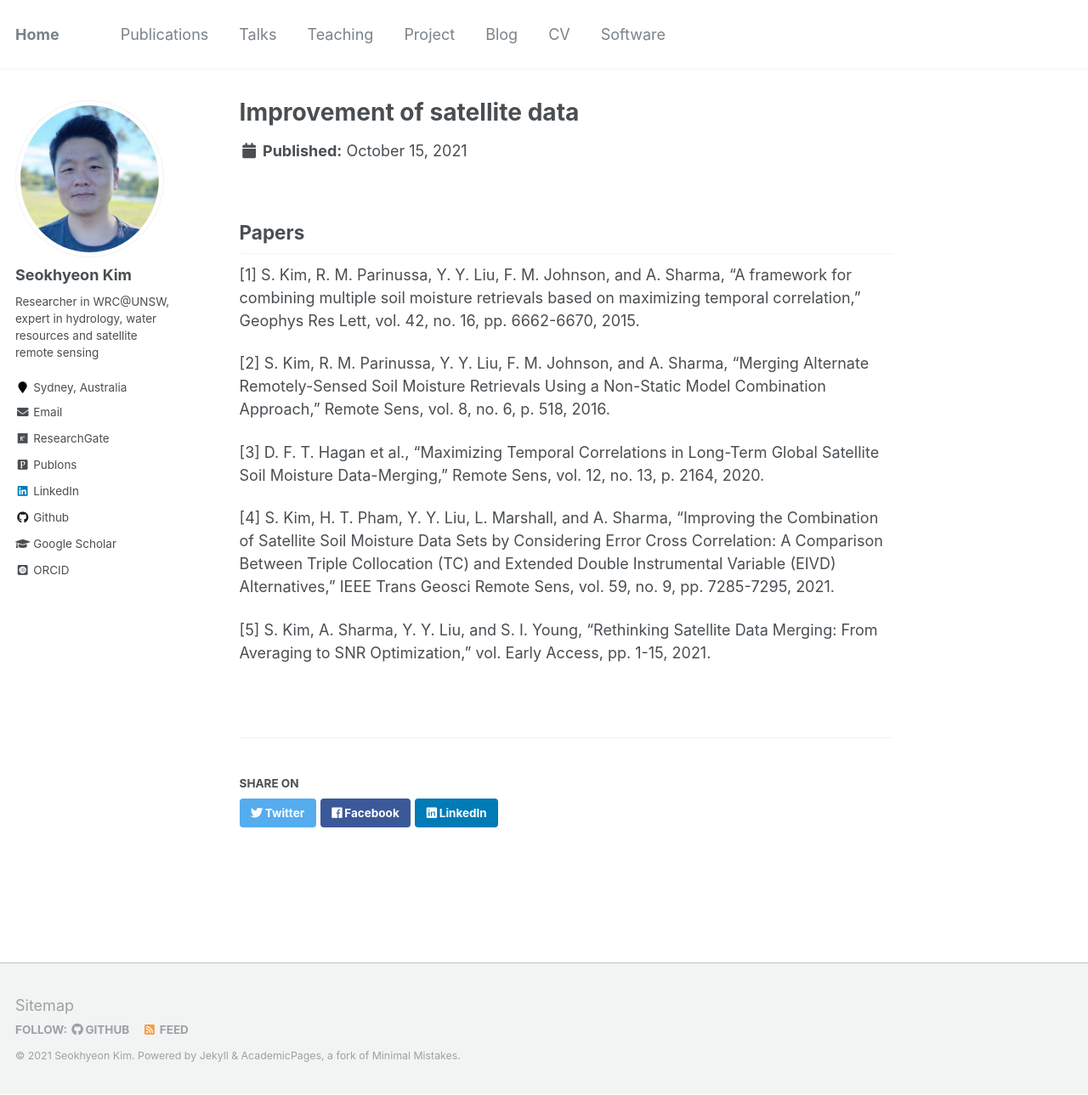
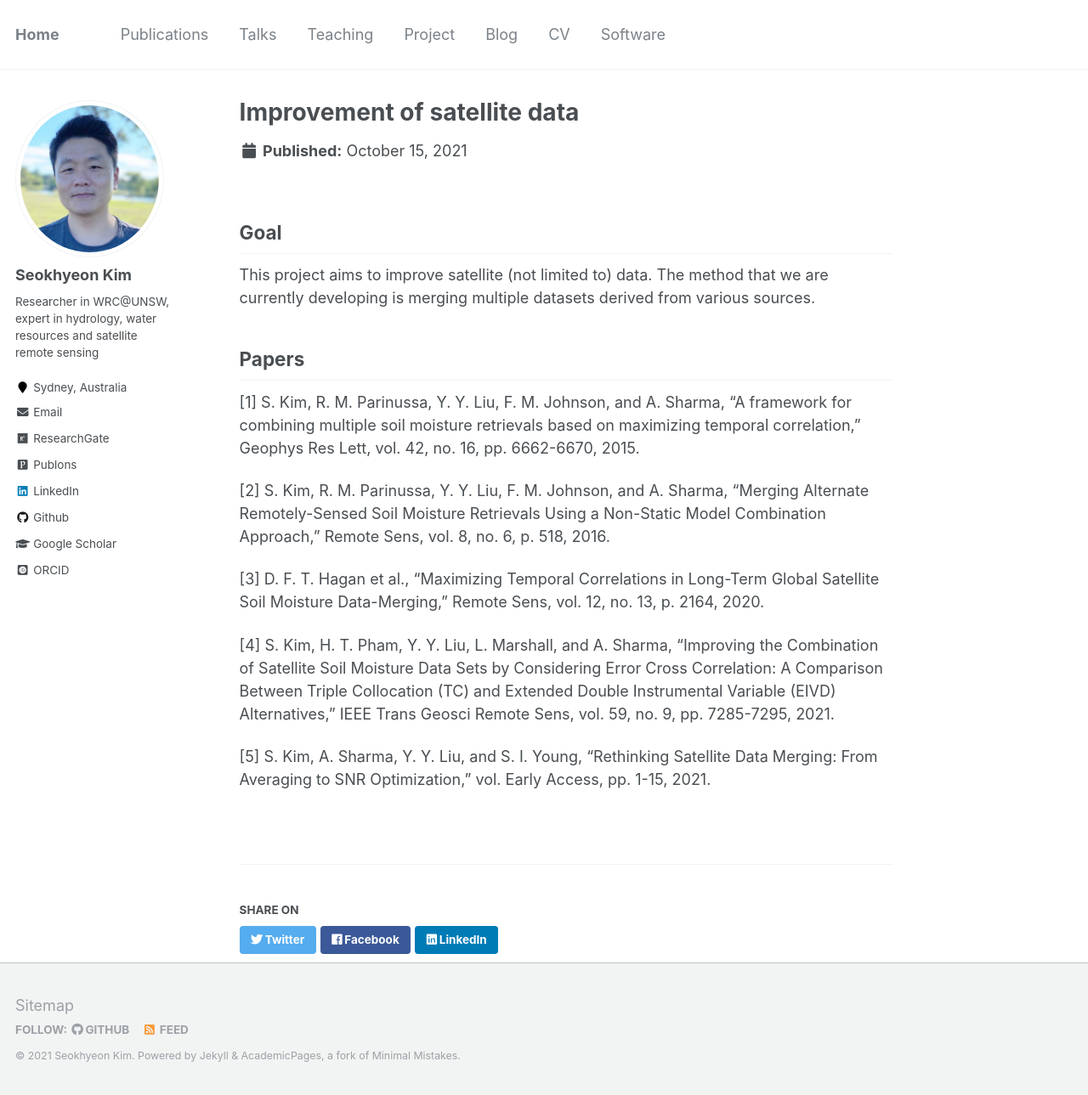
Before and after one commit to uawds/SanghoonJunWater.github.io, a Jekyll site: the page built from _portfolio/project-1_dataImprove.md, in a window 1280 px wide and 1289 px high. Shown: the whole window at 85% size. Built offline with Jekyll 4.4.1, drawn with Linux system fonts in a browser that asks for light colours; some web fonts are replaced.

Commit message:
Update project-1_dataImprove.md

```diff
--- a/_portfolio/project-1_dataImprove.md
+++ b/_portfolio/project-1_dataImprove.md
@@ -3,6 +3,8 @@ title: "Improvement of satellite data"
 excerpt: "This project aims to improve satellite (not limited to) data. The method that we are currently developing is merging multiple datasets derived from various sources"
 collection: project
 ---
+## Goal
+This project aims to improve satellite (not limited to) data. The method that we are currently developing is merging multiple datasets derived from various sources.
 
 ## Papers
 [1]	S. Kim, R. M. Parinussa, Y. Y. Liu, F. M. Johnson, and A. Sharma, “A framework for combining multiple soil moisture retrievals based on maximizing temporal correlation,” Geophys Res Lett, vol. 42, no. 16, pp. 6662-6670, 2015.
```
